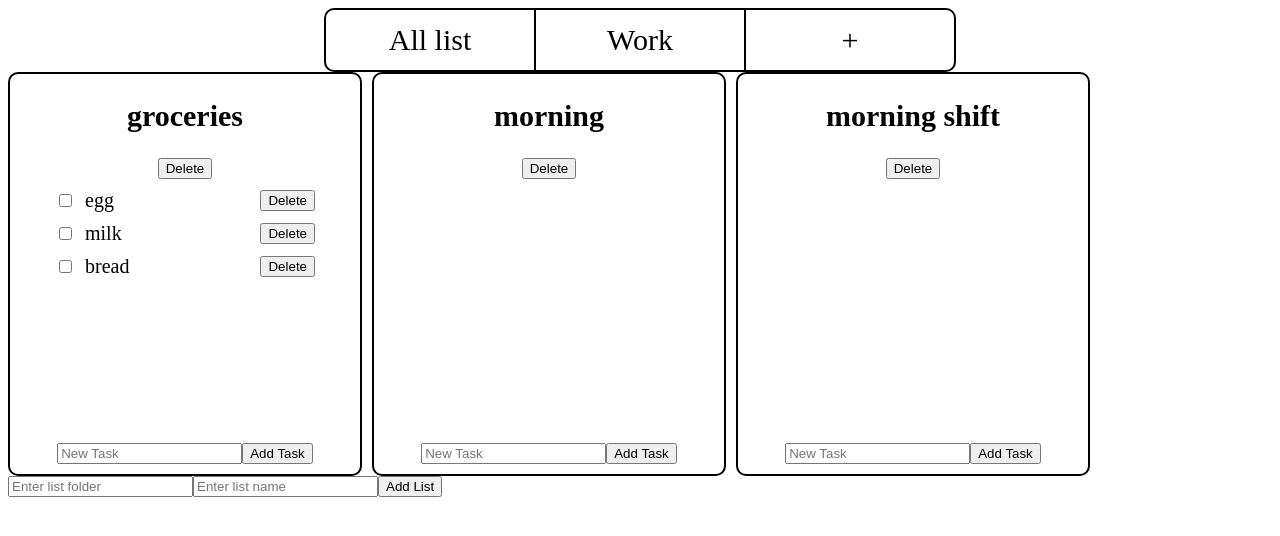
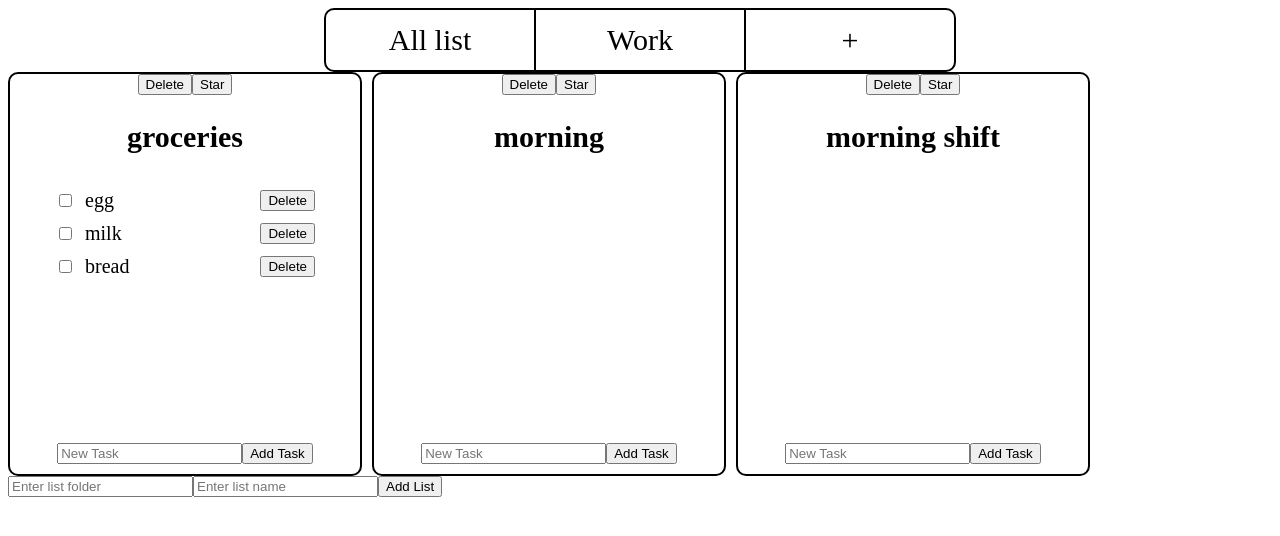
Before and after one commit to tony770/Angular_ToDoApp, an Angular app: page / in a window 1280 px wide. Shown: the top 536 px of the page. Built offline with nearby package versions, Linux system fonts and the light colour scheme.

Commit message:
added star button

```diff
--- a/src/app/list/list.component.html
+++ b/src/app/list/list.component.html
@@ -1,7 +1,10 @@
 @if(list) {
     <div class="list">
+        <div class="buttonContainer">
+            <button (click)="delete.emit(list.name)">Delete</button>
+            <button (click)="toggleStarred(list.name)">Star</button>
+        </div>
         <h2 class="listName">{{ list.name }}</h2>
-        <button (click)="delete.emit(list.name)">Delete</button>
         <div class="taskContainer">
             <ul>
                 @for (task of list.tasks; track task.id) {
--- a/src/app/list/list.component.ts
+++ b/src/app/list/list.component.ts
@@ -29,4 +29,8 @@ export class ListComponent {
     this.todoService.deleteTask(listName, taskId);
   }
 
+  toggleStarred(listName: string): void {
+    this.todoService.toggleStarred(listName);
+    console.log(`list ${listName} starred`);
+  }
 }
```
